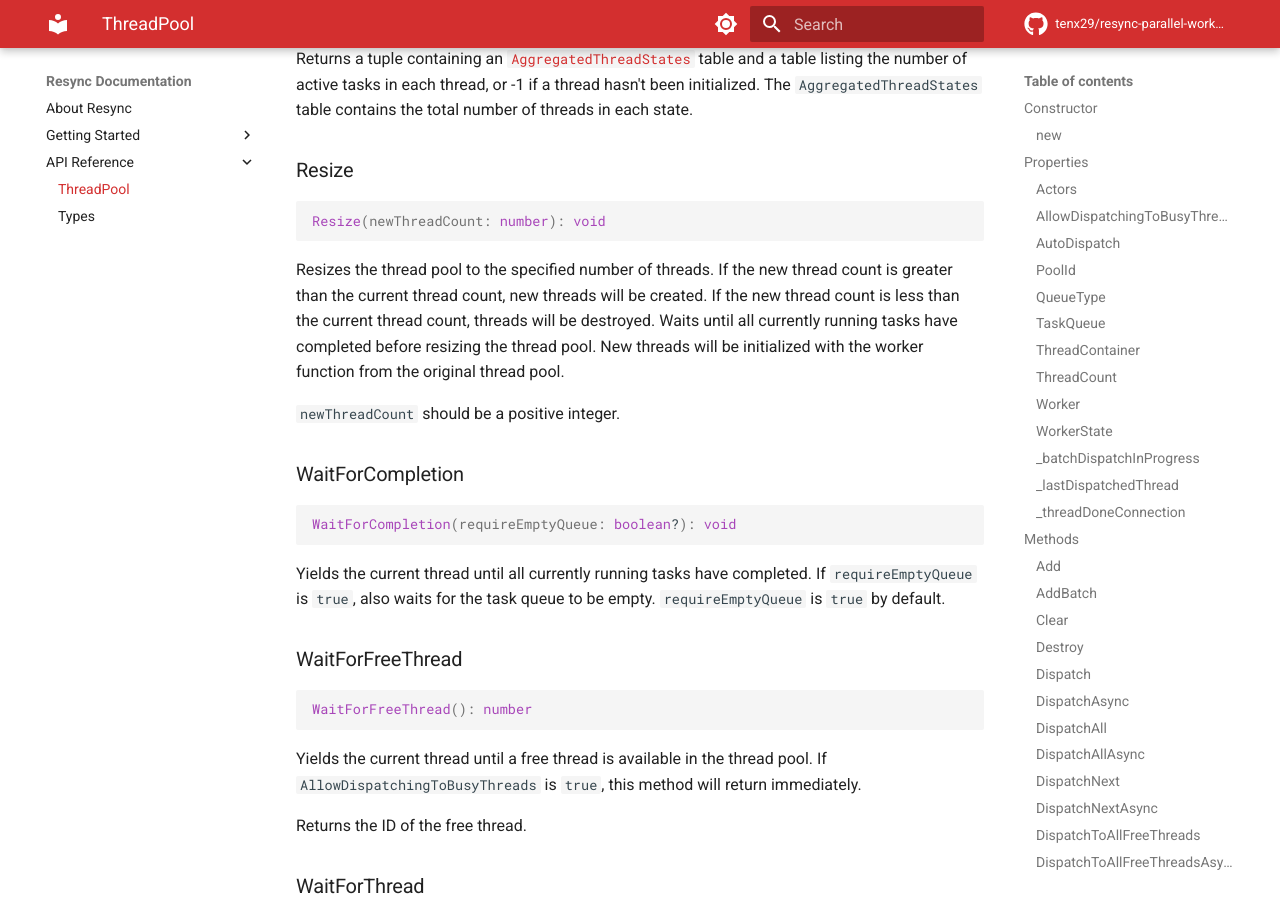
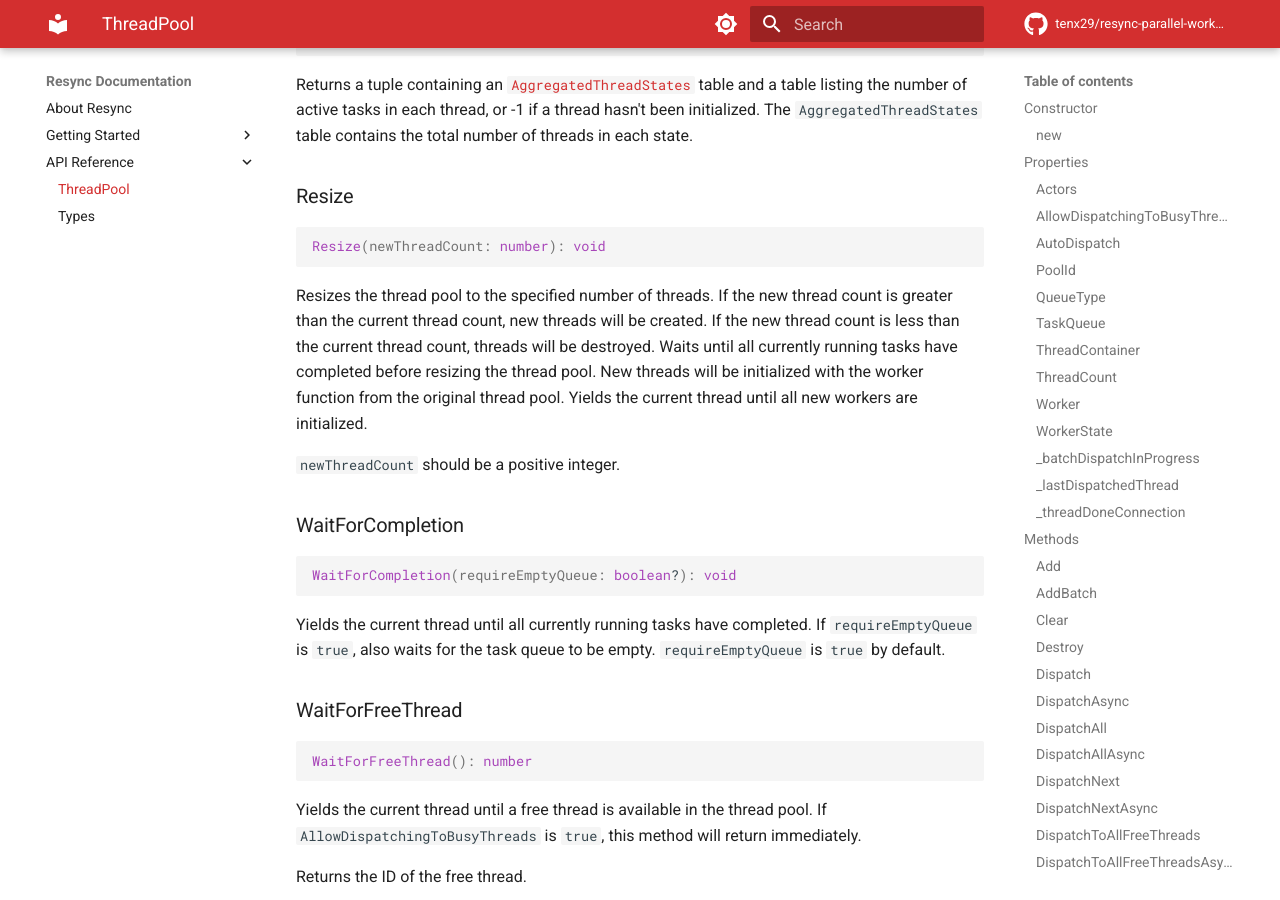
Before and after one commit to tenx29/resync-parallel-worker, an MkDocs documentation site: the page built from docs/api-reference/threadpool.md, in a window 1280 px wide and 900 px high, scrolled down 6275 px. Built offline with MkDocs 1.6.1 and Material for MkDocs 9.7.7, drawn with Linux system fonts in a browser that asks for light colours; comment, search, counter and statistics services are not loaded; some of the changed text lies outside the part shown.

Commit message:
Update constructor and Resize method descriptions

````diff
--- a/docs/api-reference/threadpool.md
+++ b/docs/api-reference/threadpool.md
@@ -10,7 +10,7 @@
 (worker: ModuleScript, threads: number, queueType: QueueType?, allowDispatchingToBusyThreads: boolean?): ThreadPool
 ```
 
-Creates a new ThreadPool using the specified worker module and number of threads. All threads are initialized automatically when the ThreadPool is created.
+Creates a new ThreadPool using the specified worker module and number of threads. All threads are initialized automatically when the ThreadPool is created. Yields the current thread until all threads are initialized.
 
 - `worker` should be a [ModuleScript](https://create.roblox.com/docs/reference/engine/classes/ModuleScript) that returns a function. When a task is dispatched, the function is called with the current thread's [Actor](https://create.roblox.com/docs/reference/engine/classes/Actor), the thread worker's index (1-indexed), and any additional arguments passed to the dispatch method.
 - `threads` is the number of threads to create in the pool. Should be a positive integer.
@@ -248,7 +248,7 @@
 ```
 
 Resizes the thread pool to the specified number of threads. If the new thread count is greater than the current thread count, new threads will be created. If the new thread count is less than the current thread count, threads will be destroyed.
-Waits until all currently running tasks have completed before resizing the thread pool. New threads will be initialized with the worker function from the original thread pool.
+Waits until all currently running tasks have completed before resizing the thread pool. New threads will be initialized with the worker function from the original thread pool. Yields the current thread until all new workers are initialized.
 
 `newThreadCount` should be a positive integer.
 
````
Also changed, not shown: 1 other file.
